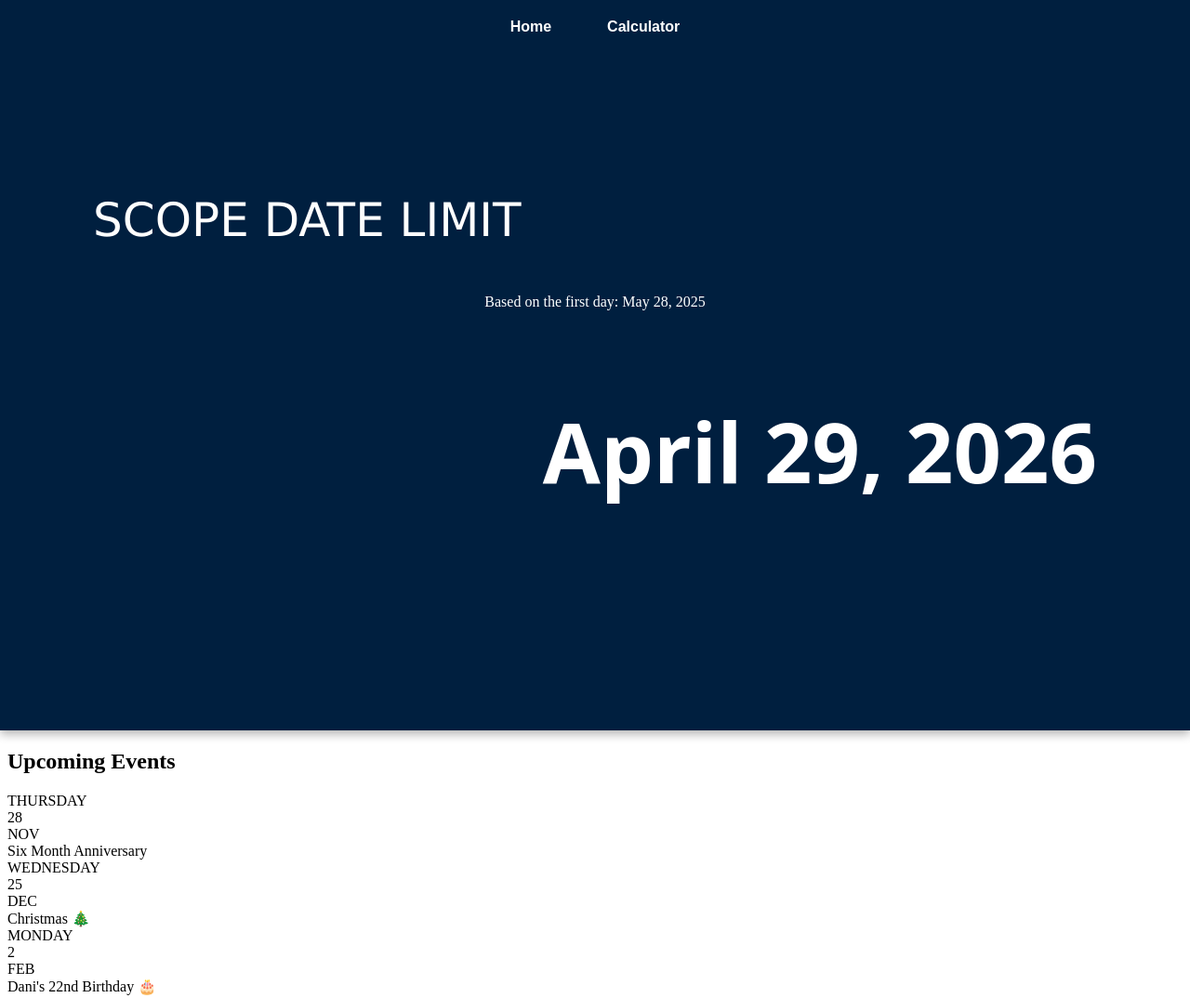
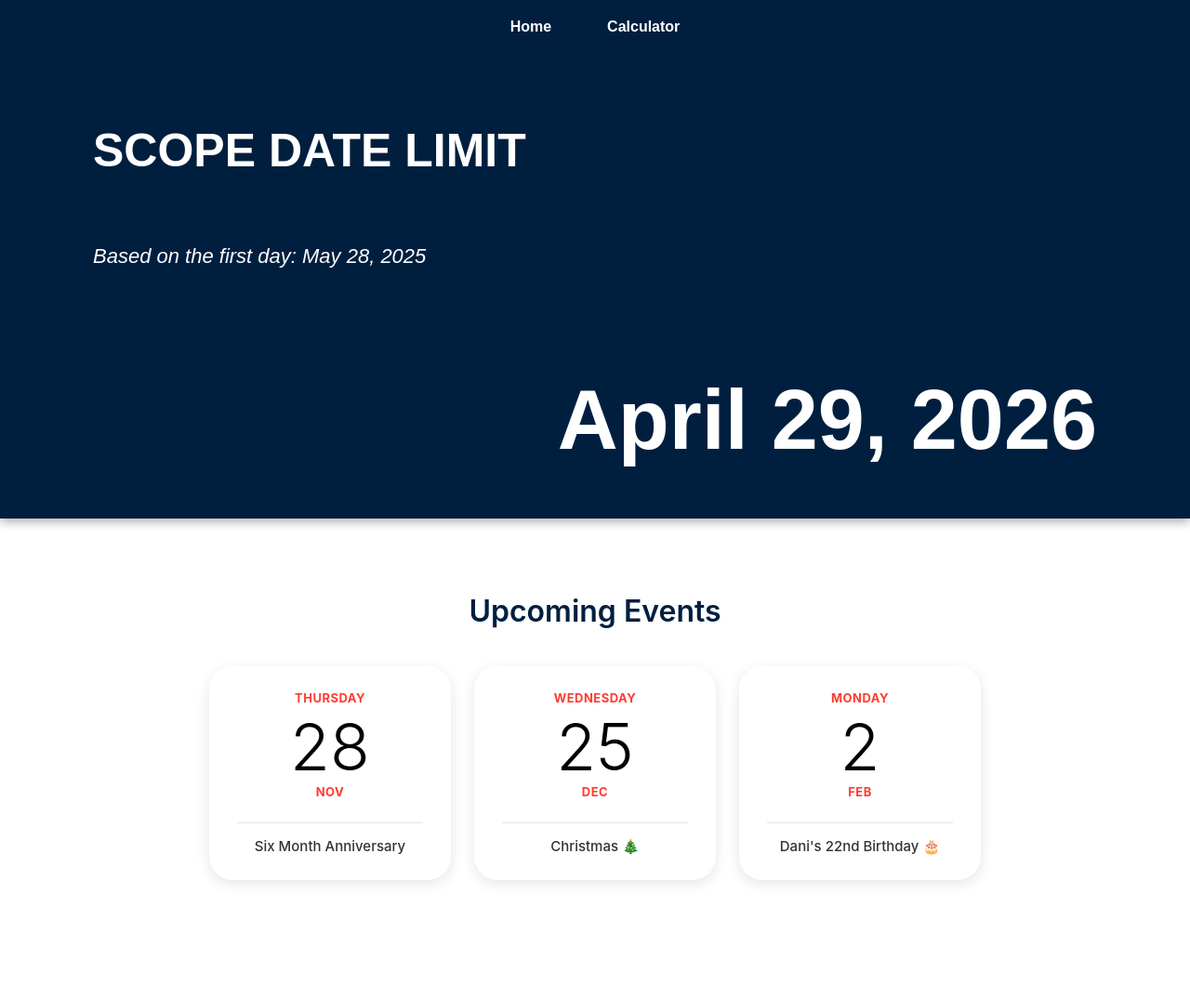
Before and after one commit to claraynlopez/In_Scope, a plain HTML site: page index.html in a window 1280 px wide. Shown: the top 1074 px of the page at 93% size. Drawn offline with Linux system fonts and the light colour scheme.

Commit message:
Update-events styles.css

```diff
--- a/styles.css
+++ b/styles.css
@@ -1,7 +1,7 @@
 body {
     background-color: rgb(255, 255, 255);
     border: 100px;
-
+    font-family:Arial, Helvetica, sans-serif;
 }
 /*//////////////////////////////////////////////////////
 ////////////          MENU                   ///////////
@@ -43,46 +43,152 @@ body {
 .title {
     color: white;
     font-size: 50px;
-    font-family:'Lucida Sans', 'Lucida Sans Regular', 'Lucida Grande', 'Lucida Sans Unicode', Geneva, Verdana, sans-serif;
+    font-family: Arial, Helvetica, sans-serif;
     text-align: left;
     margin-left: 100px;
+    font-weight: bold;
 }
 
+.subtitle {
+    color: #ffffff;
+    font-size: 22px;
+    font-family: Arial, Helvetica, sans-serif;
+    text-align: left;
+    margin-left: 100px;
+    font-style: italic;
+}
 /*//////////////////////////////////////////////////////
 ///////////          SCOPE                   ///////////
 //////////////////////////////////////////////////////*/
 
-/* Bloc amb fons blau marí */
 .scope-block {
-    background-color: rgb(0, 31, 63); /* blau marí */
+    background-color: rgb(0, 31, 63);
     color: white;
     text-align: center;
-    width: 100vw; /* ocupa tota l'amplada visible */
-    margin: 0; /* elimina marges laterals */
-    padding: 150px 0; /* espai superior/inferior */
+    width: 100vw;
+    height: 400px; /* mateixa alçada */
+    display: flex;
+    flex-direction: column;
+    justify-content: space-between; /* separa el títol i la data */
     box-shadow: 0 4px 10px rgba(0,0,0,0.3);
+    margin: 0;
     position: relative;
     left: 50%;
     right: 50%;
-    margin-left: -50vw; /* assegura que cobreixi tot l'espai, fins als marges del navegador */
+    margin-left: -50vw;
     margin-right: -50vw;
+    padding: 75px 0;
+}
+.scopeDate {
+    align-self: flex-end;
+    margin-right: 100px;
+    font-size: 90px;
+    font-family: Arial, Helvetica, sans-serif;
+    font-weight: bold;
 }
 
-/* Data blanca i destacada */
-.scopeDate {
-    color: white;
-    font-size: 90px;
-    font-family: system-ui, -apple-system, BlinkMacSystemFont, 'Segoe UI', Roboto, Oxygen, Ubuntu, Cantarell, 'Open Sans', 'Helvetica Neue', sans-serif;
-    text-align: right;
-    font-weight: bold;
-    margin-right: 100px;
+/*//////////////////////////////////////////////////////
+///////////    UPCOMING EVENTS - iOS Style   ///////////
+//////////////////////////////////////////////////////*/
+
+.upcoming-events {
+    margin: 80px 0;
+    text-align: center;
 }
+
+.events-title {
+    color: rgb(0, 31, 63);
+    font-size: 32px;
+    font-family: -apple-system, BlinkMacSystemFont, Arial, sans-serif;
+    margin-bottom: 40px;
+    font-weight: 600;
+}
+
+.events-container {
+    display: flex;
+    justify-content: center;
+    gap: 25px;
+    flex-wrap: wrap;
+}
+
+.event-widget {
+    background-color: white;
+    border-radius: 25px;
+    padding: 25px 30px;
+    width: 200px;
+    min-height: 180px;
+    box-shadow: 0 4px 15px rgba(0, 0, 0, 0.1);
+    transition: all 0.3s ease;
+    display: flex;
+    flex-direction: column;
+    justify-content: center;
+    text-align: center;
+    position: relative;
+}
+
+.event-widget:hover {
+    transform: translateY(-8px);
+    box-shadow: 0 8px 25px rgba(0, 0, 0, 0.15);
+}
+
+.event-day-name {
+    color: #FF3B30;
+    font-size: 13px;
+    font-weight: 700;
+    letter-spacing: 0.5px;
+    margin-bottom: 5px;
+    font-family: -apple-system, BlinkMacSystemFont, Arial, sans-serif;
+}
+
+.event-day-number {
+    color: #000;
+    font-size: 70px;
+    font-weight: 300;
+    line-height: 1;
+    margin: 5px 0;
+    font-family: -apple-system, BlinkMacSystemFont, Arial, sans-serif;
+}
+
+.event-month {
+    color: #FF3B30;
+    font-size: 13px;
+    font-weight: 700;
+    letter-spacing: 0.5px;
+    margin-bottom: 15px;
+    font-family: -apple-system, BlinkMacSystemFont, Arial, sans-serif;
+}
+
+.event-description {
+    color: #333;
+    font-size: 15px;
+    font-weight: 500;
+    line-height: 1.3;
+    margin-top: 10px;
+    padding-top: 15px;
+    border-top: 1px solid #e5e5e5;
+    font-family: -apple-system, BlinkMacSystemFont, Arial, sans-serif;
+}
+
+/* Responsive */
+@media (max-width: 768px) {
+    .events-container {
+        flex-direction: column;
+        align-items: center;
+    }
+
+    .event-widget {
+        width: 85%;
+        max-width: 280px;
+    }
+}
+
 
 /*//////////////////////////////////////////////////////
 ///////////          CALCULATOR              ///////////
 //////////////////////////////////////////////////////*/
 .calculator {
-    margin-top: 300px;
+    margin-top: 350px;
+    margin-bottom: 350px;
     font-family: Arial, Helvetica, sans-serif;
     display: flex;  /* Afegit: Layout flex */
     gap: 40px;      /* Espai entre formulari i resultats */
```
